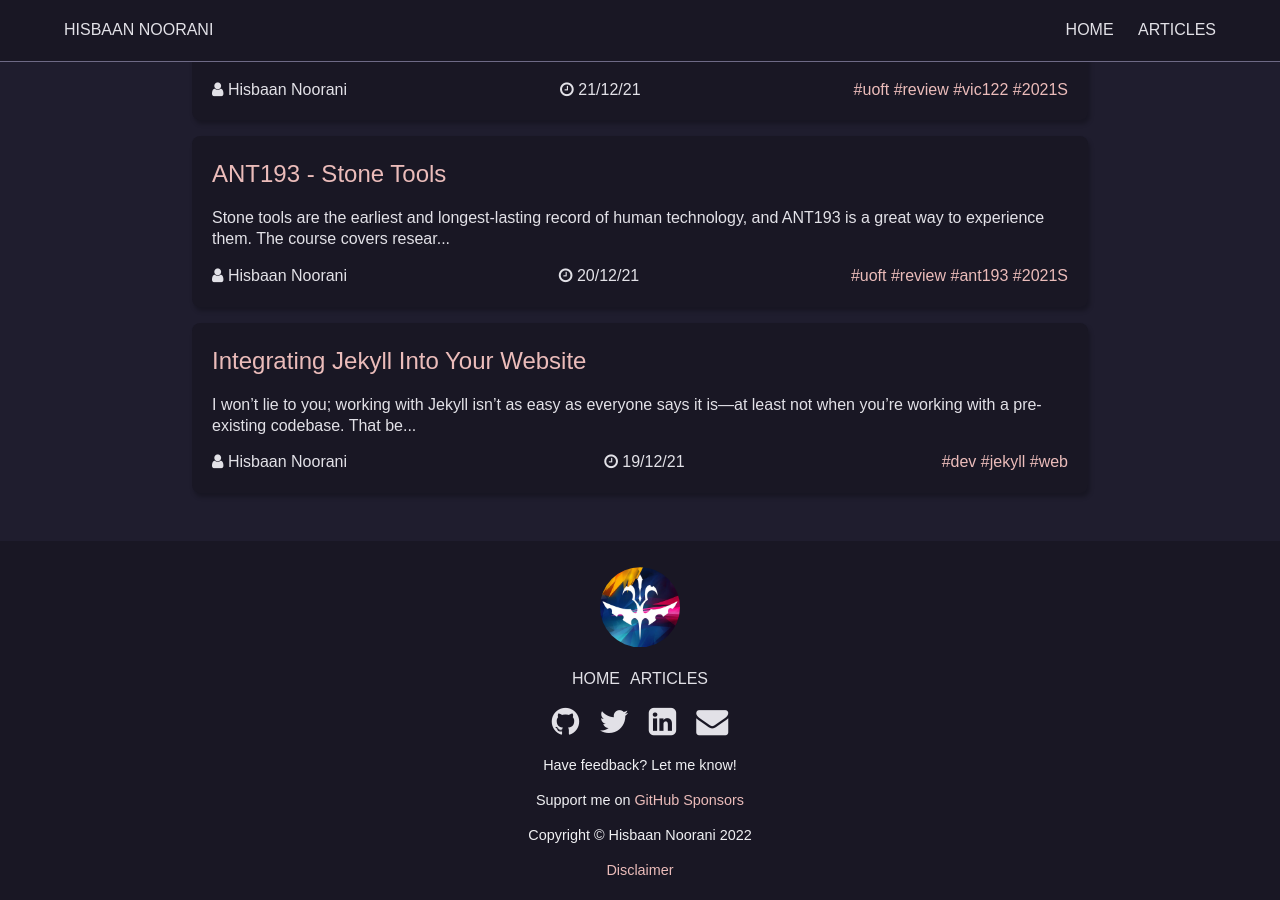
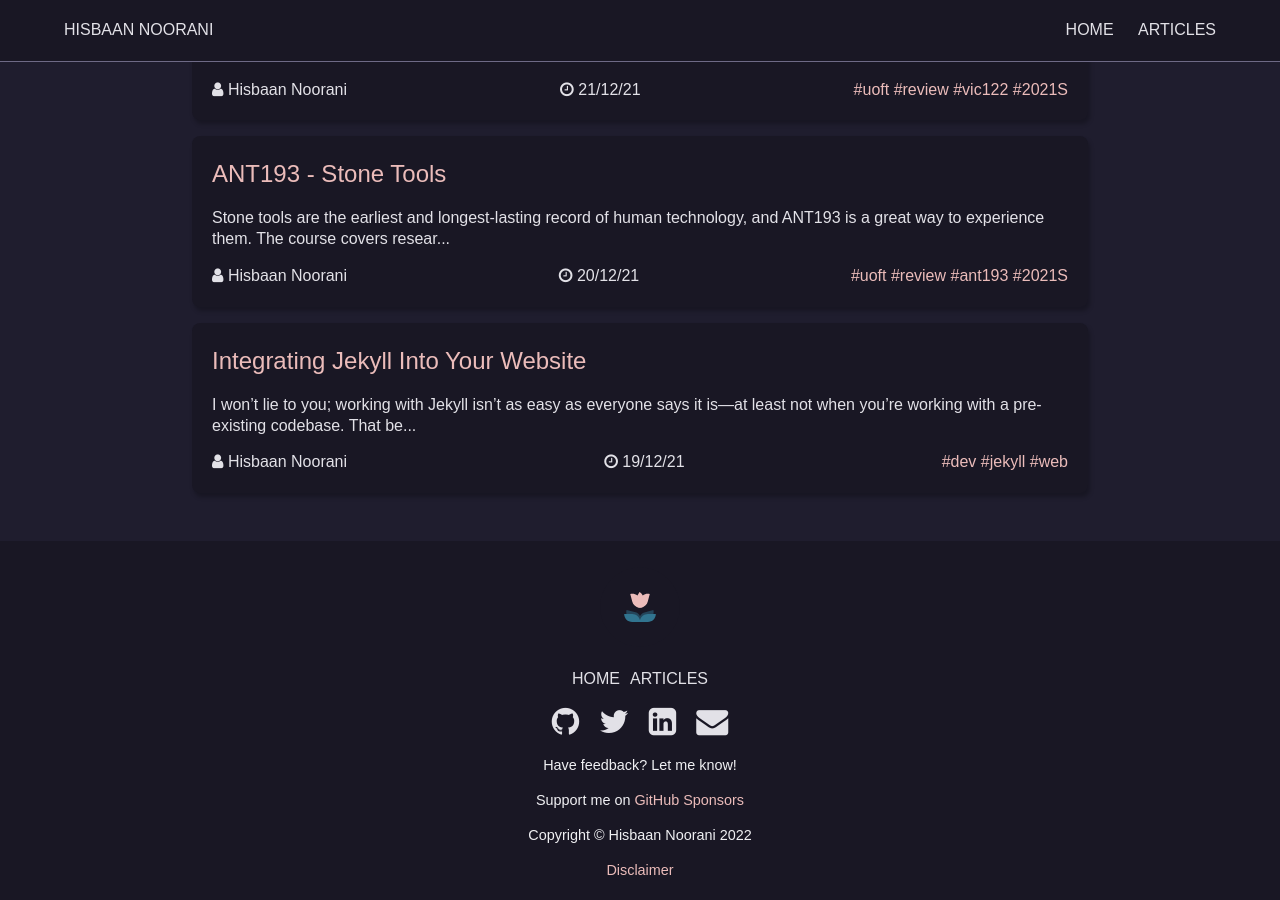
Before and after one commit to hisbaan/hisbaan.com, a Jekyll site: the page built from articles/index.html, in a window 1280 px wide and 900 px high, scrolled down 1241 px. Built offline with Jekyll 4.4.1, drawn with Linux system fonts in a browser that asks for light colours; nearby versions of some CDN libraries.

Commit message:
Update icon and article page title

```diff
--- a/_layouts/default.html
+++ b/_layouts/default.html
@@ -56,7 +56,7 @@
 
             <footer>
                 <div class="footer-content">
-                    <img class="footer-logo" src="/img/favicon.webp" />
+                    <img class="footer-logo" src="/img/favicon.svg" />
                     <ul class="footer-links">
                         <li><a aria-current="page" title="hisbaan.com" class="site-nav-button" href="/">Home</a></li>
                         <li><a aria-current="page" title="Articles" class="site-nav-button" href="/articles">Articles</a></li>
--- a/articles/index.html
+++ b/articles/index.html
@@ -1,5 +1,6 @@
 ---
 layout: default
+title: Articles
 ---
 <script>
 function filter(tag) {
--- a/disclaimer.html
+++ b/disclaimer.html
@@ -68,7 +68,7 @@ layout: blank
 
             <footer>
                 <div class="footer-content">
-                    <img class="footer-logo" src="img/favicon.webp" />
+                    <img class="footer-logo" src="img/favicon.svg" />
                     <ul class="footer-links">
                         <li><a aria-current="page" title="hisbaan.com" class="site-nav-button" href="#top">Top</a></li>
                         <li><a aria-current="page" title="Projects" class="site-nav-button" href="#projects">Projects</a></li>
--- a/index.html
+++ b/index.html
@@ -591,7 +591,7 @@ layout: blank
 
             <footer>
                 <div class="footer-content">
-                    <img class="footer-logo" src="img/favicon.webp" />
+                    <img class="footer-logo" src="img/favicon.svg" />
                     <ul class="footer-links">
                         <li><a aria-current="page" title="hisbaan.com" class="site-nav-button" href="#top">Top</a></li>
                         <li><a aria-current="page" title="Projects" class="site-nav-button" href="#projects">Projects</a></li>
```
Also changed, not shown: img/favicon-square.png (added), img/favicon.png, img/favicon.svg (added), img/favicon.webp.
